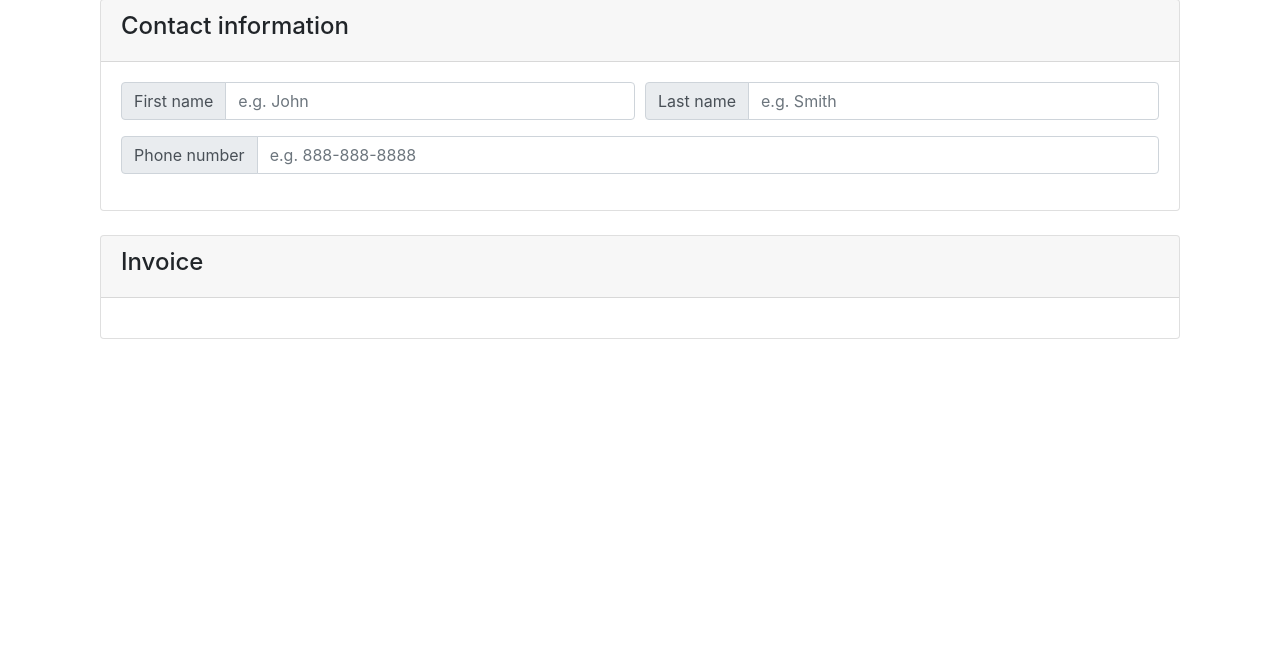
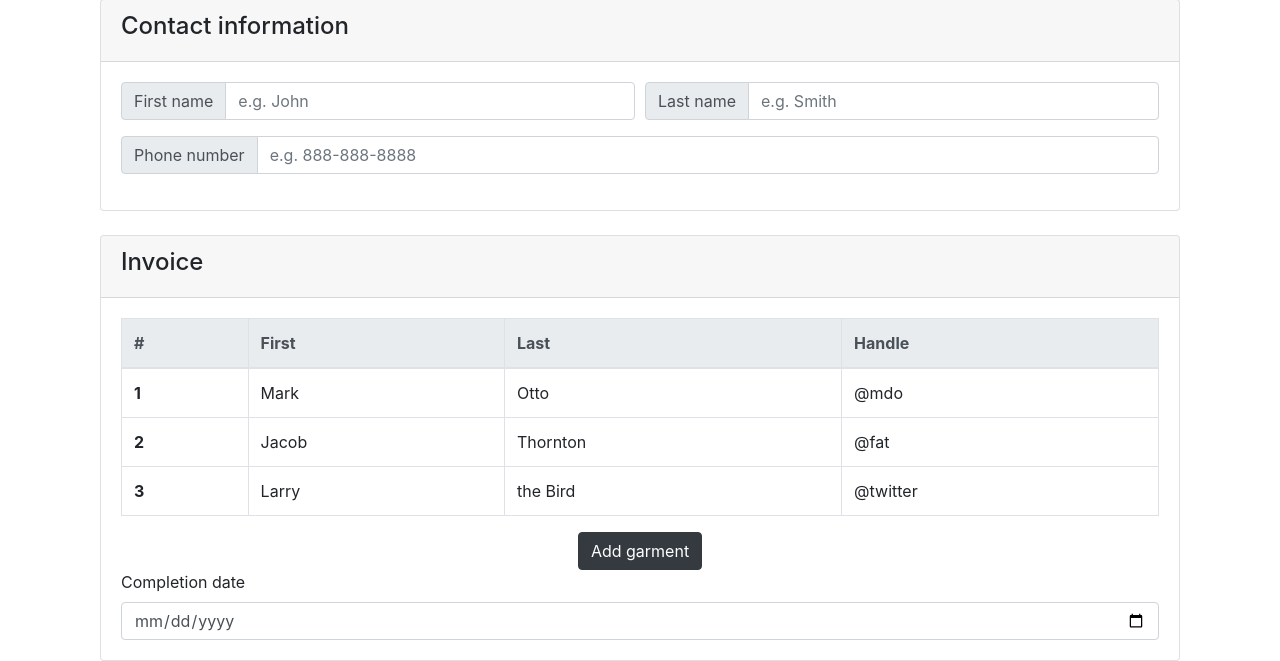
Before and after one commit to thetuh/cedarhilltailor, a Flask app: template templates/create-order.html in a window 1280 px wide. Shown: the part 161-822 px from the top of the page. Before the commit the page ends 500 px from the top, so only its background shows below. Run offline with Flask 3, Linux system fonts and the light colour scheme; the template is opened without the code that fills it, so the values that code supplies are empty; some libraries are stand-ins or nearby versions.

Commit message:
changed table structure

```diff
--- a/templates/create-order.html
+++ b/templates/create-order.html
@@ -52,6 +52,43 @@
           <h4>Invoice</h4>
       </div>
       <div class="card-body">
+        <table class="table table-bordered">
+          <thead class="thead-light">
+            <tr>
+              <th scope="col">#</th>
+              <th scope="col">First</th>
+              <th scope="col">Last</th>
+              <th scope="col">Handle</th>
+            </tr>
+          </thead>
+          <tbody>
+            <tr>
+              <th scope="row">1</th>
+              <td>Mark</td>
+              <td>Otto</td>
+              <td>@mdo</td>
+            </tr>
+            <tr>
+              <th scope="row">2</th>
+              <td>Jacob</td>
+              <td>Thornton</td>
+              <td>@fat</td>
+            </tr>
+            <tr>
+              <th scope="row">3</th>
+              <td>Larry</td>
+              <td>the Bird</td>
+              <td>@twitter</td>
+            </tr>
+          </tbody>
+        </table>
+        <div id="wrapper">
+        <button type="button" class="btn btn-dark">Add garment</button>
+        </div>
+        <label for="basic-url">Completion date</label>
+        <div class="md-form md-outline input-with-post-icon datepicker">
+          <input placeholder="Select date" type="date" id="example" class="form-control">
+        </div>
       </div>
   </div>
 </div>
```
Also changed, not shown: models.py (+11 -4 lines).
